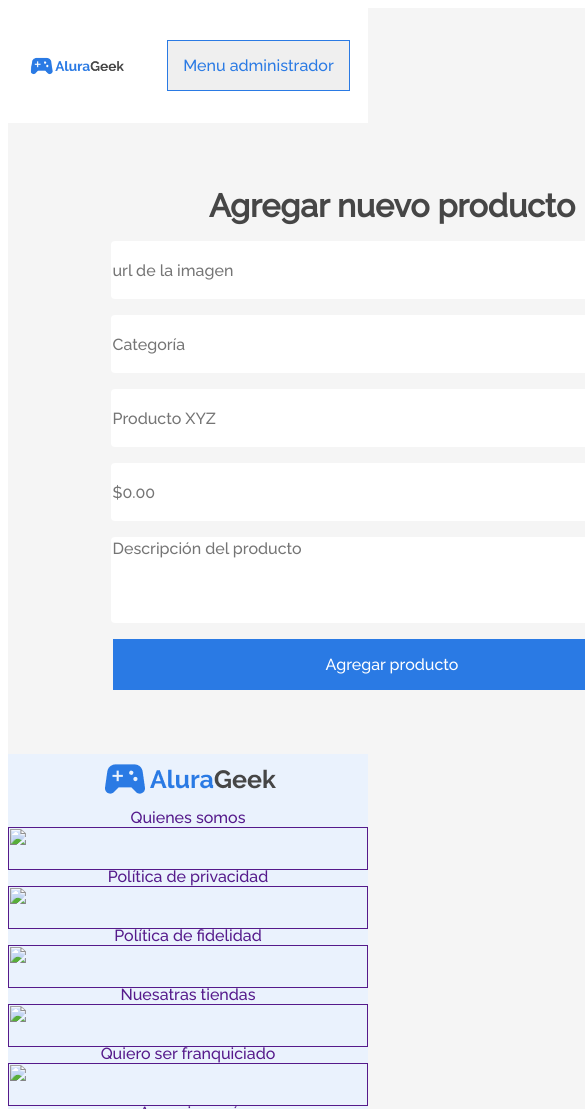
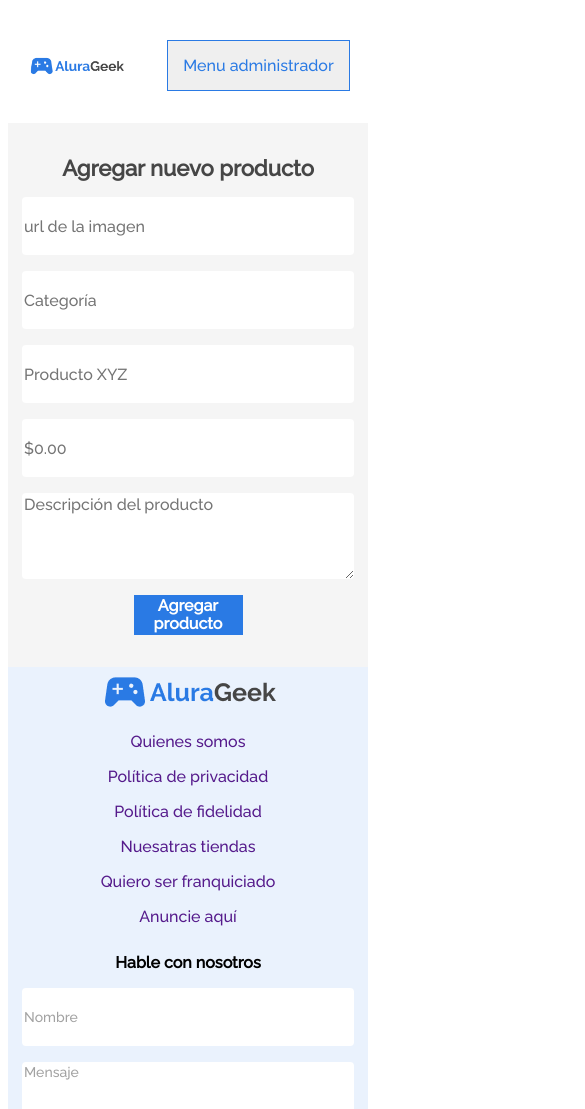
Before and after one commit to emilioelias/ChallengeONE_Front-End-_Sprint02, a plain HTML site: page agregarProducto.html in a window 390 px wide. Shown: the top 1109 px of the page, 585 px wide, since content can reach past the window. Drawn offline with Linux system fonts and the light colour scheme.

Commit message:
Se hacen cambios en archivo styleMobile

```diff
--- a/agregarProducto.html
+++ b/agregarProducto.html
@@ -51,12 +51,12 @@
                     <img class="rodapie-logo" src="img/footer/footerLogo.png">
                 </div>
                 <div class="contenido-links">
-                    <a class="contenido-link" href="">Quienes somos<img src=""></a>
-                    <a class="contenido-link" href="">Política de privacidad<img src=""></a>
-                    <a class="contenido-link" href="">Política de fidelidad<img src=""></a>
-                    <a class="contenido-link" href="">Nuesatras tiendas<img src=""></a>
-                    <a class="contenido-link" href="">Quiero ser franquiciado<img src=""></a>
-                    <a class="contenido-link" href="">Anuncie aquí<img src=""></a>
+                    <a class="contenido-link" href="">Quienes somos</a>
+                    <a class="contenido-link" href="">Política de privacidad</a>
+                    <a class="contenido-link" href="">Política de fidelidad</a>
+                    <a class="contenido-link" href="">Nuesatras tiendas</a>
+                    <a class="contenido-link" href="">Quiero ser franquiciado</a>
+                    <a class="contenido-link" href="">Anuncie aquí</a>
                 </div>
                 <div class="contenido-contacto">
                     <h3 class="contenido-hable-con-nosotros">Hable con nosotros</h3>
--- a/styleMobile.css
+++ b/styleMobile.css
@@ -360,6 +360,7 @@
     }
 
     .contenedor-iniciar-sesion {
+        width: 360px;
         display: flex;
         flex-direction: column;
         align-items: center;
@@ -413,8 +414,8 @@
         font-family: 'Raleway';
         font-style: normal;
         font-weight: 600;
-        font-size: 18px;
-        line-height: 21px;
+        font-size: 16px;
+        line-height: 18px;
         color: #FFFFFF;
         border: #2A7AE4;
         margin-bottom: 32px;
@@ -422,8 +423,8 @@
 
     /*---------------------------------Ajustes pagina Agregar producto-----------------------------*/
     .todo-agregar-producto {
-        width: 768px;
-        height: 1228px;
+        width: 360px;
+        height: 100vh;
         background: #F5F5F5;
     }
 
@@ -450,15 +451,15 @@
         font-family: 'Raleway';
         font-style: normal;
         font-weight: 700;
-        font-size: 32px;
-        line-height: 38px;
+        font-size: 22px;
+        line-height: 26px;
         color: #464646;
-        margin-top: 64px;
+        margin-top: 32px;
         margin-bottom: 16px;
     }
 
     .agregar-producto-url {
-        width: 559px;
+        width: 328px;
         height: 56px;
         background: #FFFFFF;
         border-radius: 4px;
@@ -473,7 +474,7 @@
     }
 
     .agregar-producto-categoria {
-        width: 559px;
+        width: 328px;
         height: 56px;
         background: #FFFFFF;
         border-radius: 4px;
@@ -488,7 +489,7 @@
     }
 
     .agregar-producto-nombre {
-        width: 559px;
+        width: 328px;
         height: 56px;
         background: #FFFFFF;
         border-radius: 4px;
@@ -503,7 +504,7 @@
     }
 
     .agregar-producto-precio {
-        width: 559px;
+        width: 328px;
         height: 56px;
         background: #FFFFFF;
         border-radius: 4px;
@@ -518,7 +519,7 @@
     }
 
     .agregar-producto-descripcion {
-        width: 559px;
+        width: 328px;
         height: 82px;
         background: #FFFFFF;
         border-radius: 4px;
@@ -532,19 +533,6 @@
         margin-bottom: 16px;
     }
 
-    .iniciar-sesion-boton {
-        width: 559px;
-        height: 51px;
-        background: #2A7AE4;
-        font-family: 'Raleway';
-        font-style: normal;
-        font-weight: 400;
-        font-size: 16px;
-        line-height: 19px;
-        color: #FFFFFF;
-        border: #2A7AE4;
-        margin-bottom: 64px;
-    }
 
     /*--------------------------- Ajustes pagina todos los productos  ---------------------*/
 
@@ -565,29 +553,4 @@
         color: #FFFFFF;
         border: #2A7AE4;
     }
-<<<<<<< HEAD
-
-    .contenedor-productos-titulo {
-        display: flex;
-        flex-direction: column;
-    }
-
-    .producto-titulo {
-        margin-bottom: 16px;
-    }
-
-    .boton-agregar-producto {
-        margin-bottom: 16px;
-    }
-
-    .contenedor-productos-box2 {
-        display: flex;
-        flex-wrap: wrap;
-        justify-content: space-between;
-    }
-
 }
-=======
-
-}
->>>>>>> 4c0ef255740c3741262a85f2f86a4cb2ba5ad679
```
Also changed, not shown: login.html (+6 -6 lines).
